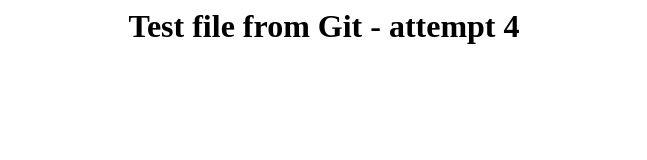
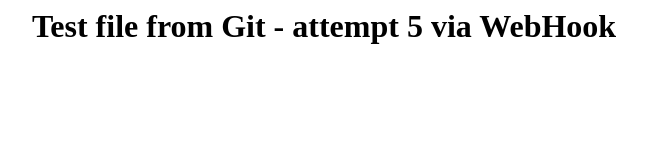
Before and after one commit to art87git/Jenkins_Git, a plain HTML site: page index.html in a window 1280 px wide. Shown: the whole page, without its empty margins (316-963 px from the left). Drawn offline with Linux system fonts and the light colour scheme.

Commit message:
Update index.html

```diff
--- a/index.html
+++ b/index.html
@@ -1 +1 @@
-<p><h1><center>Test file from Git - attempt 4</center></h1></p>
+<p><h1><center>Test file from Git - attempt 5 via WebHook</center></h1></p>
```
